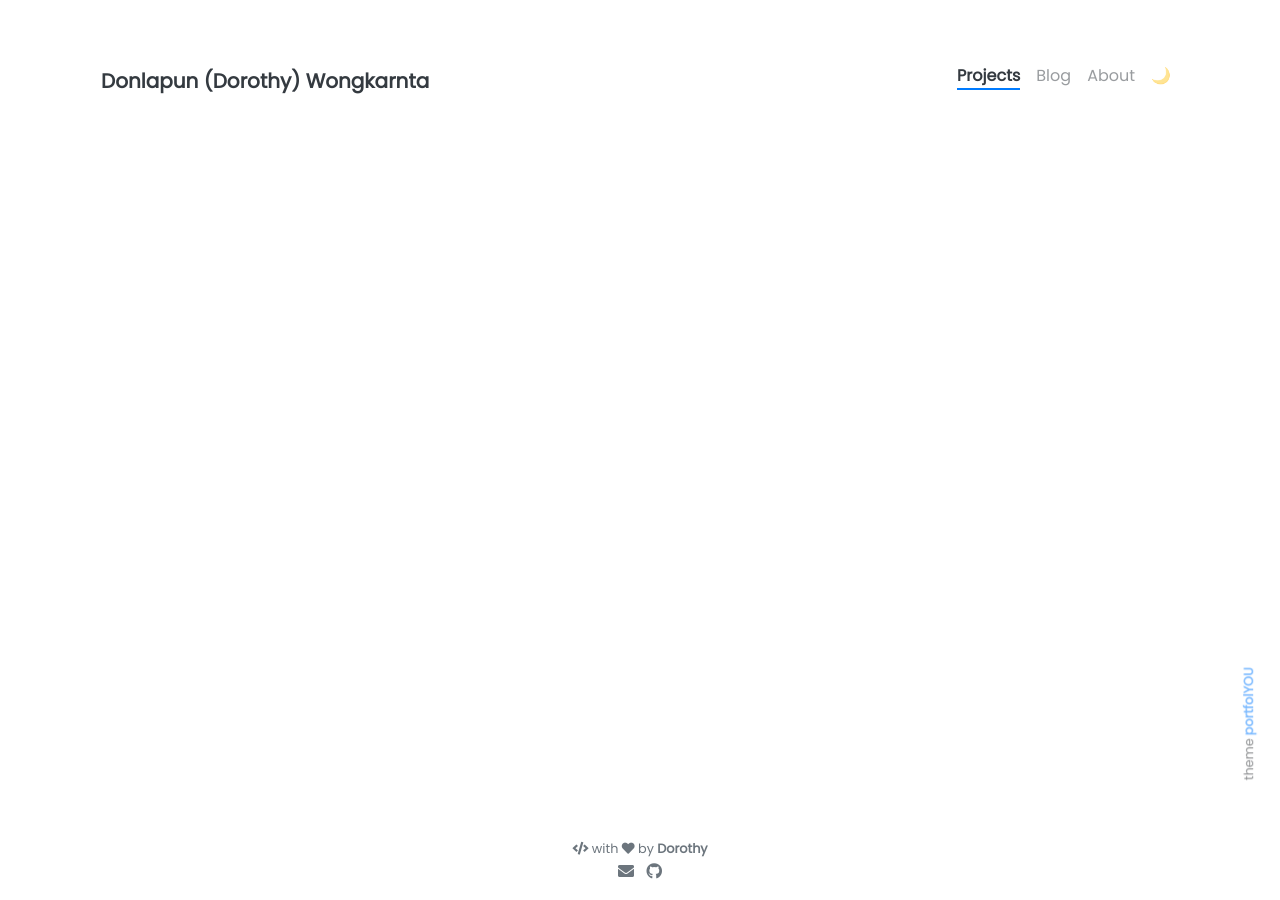
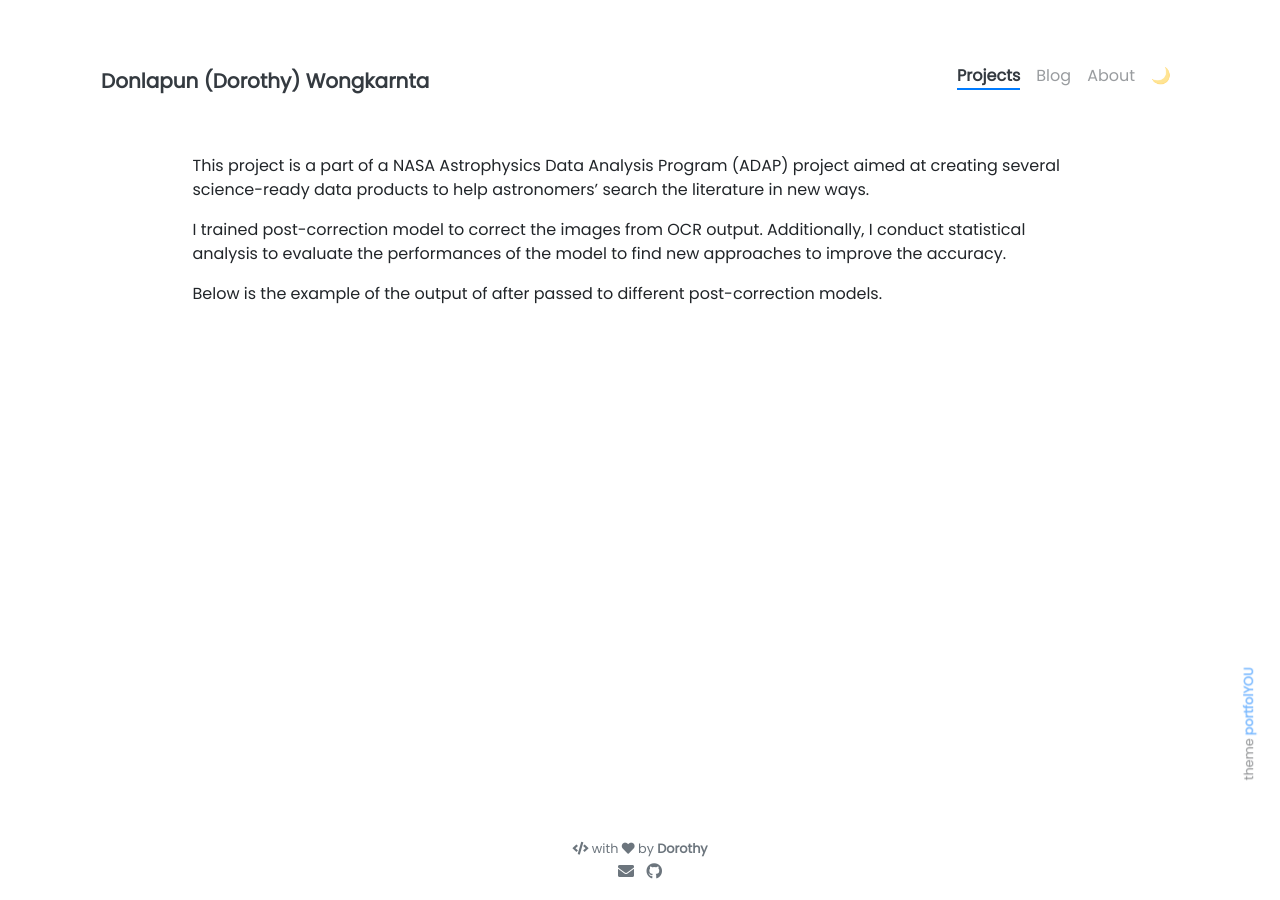
Before and after one commit to Donlapun/donlapun.github.io, a Jekyll site: the page built from _projects/OCR.md, in a window 1280 px wide. Built offline with Jekyll 4.4.1, drawn with Linux system fonts in a browser that asks for light colours; nearby versions of some CDN libraries.

Commit message:
Update OCR.md

```diff
--- a/_projects/OCR.md
+++ b/_projects/OCR.md
@@ -1,7 +1,7 @@
 ---
 name: Enhancing Optical Character Recognition (OCR) Capabilities for Historical Documents
 
-tools: [Python, HTML, vega-lite, JavaScript]
+tools: [Python, OCR, numpy, transformers, pandas, torch, Post-correction]
 image: assets/pngs/mon_price_qual_plot.png
 description: Digitize all the NASA Astrophysics Data System (ADS) historical text by using Optical Character Recognition (OCR) s
 custom_js:
@@ -10,3 +10,9 @@ custom_js:
   - vega-embed.min
   - justcharts
 ---
+
+This project is a part of a NASA Astrophysics Data Analysis Program (ADAP) project aimed at creating several science-ready data products to help astronomers’ search the literature in new ways.
+
+I trained post-correction model to correct the images from OCR output. Additionally, I conduct statistical analysis to evaluate the performances of the model to find new approaches to improve the accuracy.
+
+Below is the example of the output of after passed to different post-correction models.
```
